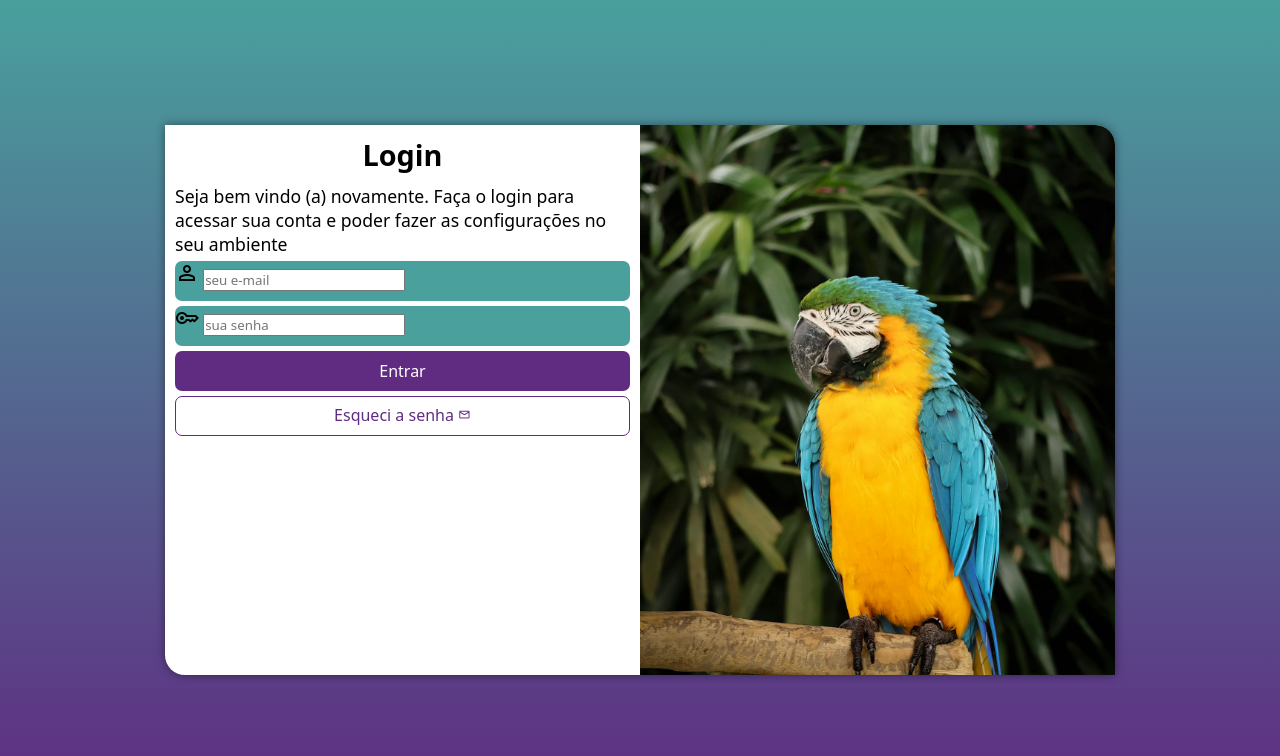
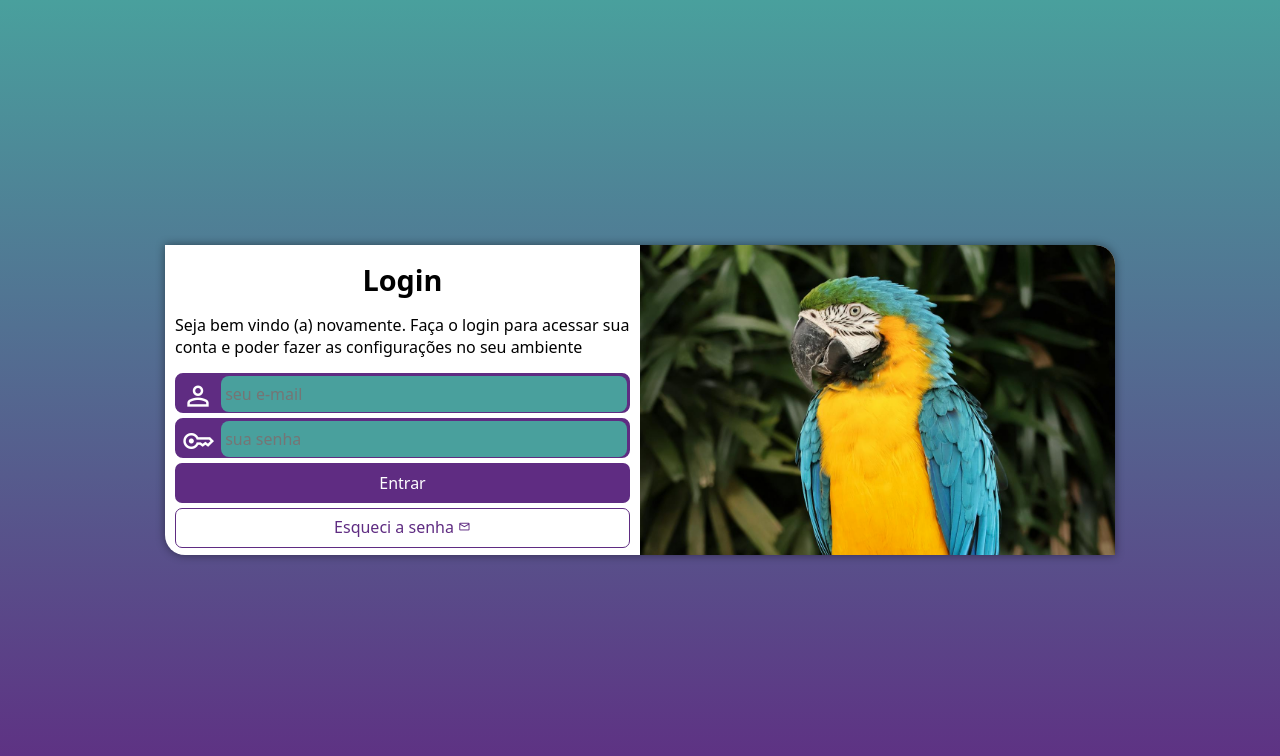
Before and after one commit to saulomiguel1/projeto-login, a plain HTML site: page index.html in a window 1280 px wide. Drawn offline with nearby package versions, Linux system fonts and the light colour scheme.

Commit message:
Últimas configurações no formulário e no projeto

```diff
--- a/esitlos/media-query.css
+++ b/esitlos/media-query.css
@@ -17,6 +17,7 @@ Grandes telas: Acima de 1200px
 
     #login {
         width: 80vw;
+        height: 300px;
     }
 
     #login > #imagem {
@@ -35,7 +36,8 @@ Grandes telas: Acima de 1200px
     }
 
     #formulario > p {
-        font-size: 0.9em
+        font-size: 0.9em;
+        margin: 12px 0px;
     }
 }
 
@@ -46,6 +48,7 @@ Grandes telas: Acima de 1200px
 
     #login {
         width: 950px;
+        height: 310px;
     }
 
     #login > #imagem {
@@ -64,6 +67,7 @@ Grandes telas: Acima de 1200px
     }
 
     #formulario > p {
-        font-size: 1.1em;
+        font-size: 1em;
+        margin: 15px 0px;
     }
 }
--- a/estilos/style.css
+++ b/estilos/style.css
@@ -33,9 +33,9 @@ main {
     border-radius: 0px 20px;
     left: 50%;
     top: 50%;
-    transform: translate(-50%, -50%);
     overflow: hidden;
     box-shadow: 0px 0px 10px rgba(0, 0, 0, 0.445);
+    transform: translate(-50%, -50%);
     transition: width 0.5s, height 0.5s;
     transition-timing-function: ease;
 }
@@ -55,24 +55,49 @@ main {
 
 #formulario > h1 {
     text-align: center;
+    margin-top: 5px;
     margin-bottom: 10px;
 }
 
 #formulario > p {
     font-size: 0.8em;
+    margin: 7px 0px;
 }
 
 form > .campo {
-    background-color: #49a09d;
+    background-color: #5f2c82;
     display: block;
     width: 100%;
     height: 40px;
-    border-radius: 7px;
+    border: 2px solid #5f2c82;
+    border-radius: 8px;
     margin: 5px 0px;
 }
 
 form label {
     display: none;
+}
+
+.campo > .material-symbols-outlined {
+    color: white;
+    font-size: 2em;
+    width: 40px;
+    padding: 5px;
+}
+
+.campo > input {
+    background-color: #49a09d;
+    font-size: 1em;
+    width: calc(100% - 45px);
+    height: 100%;
+    border: 0px;
+    border-radius: 8px;
+    padding: 4px;
+    transform: translateY(-12px);
+}
+
+.campo > input:focus-within {
+    background-color: white;
 }
 
 form > input[type=submit] {
```
